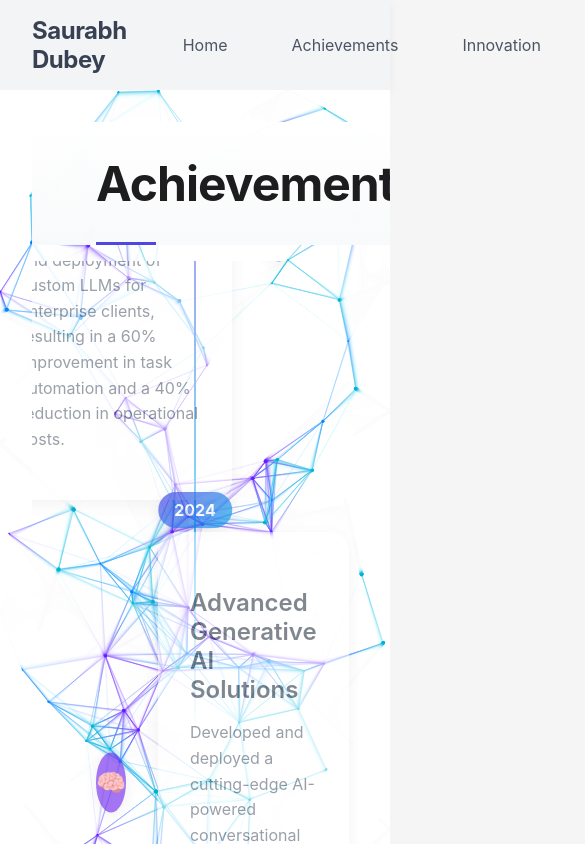
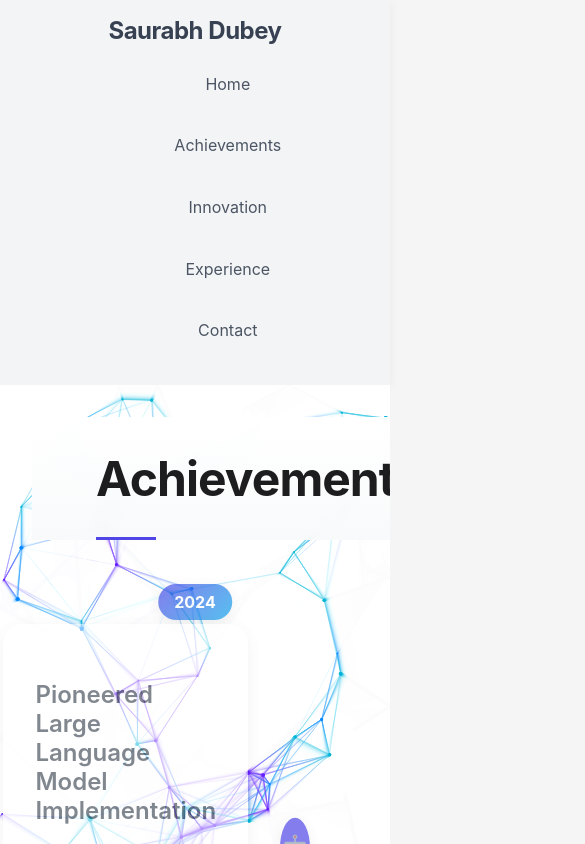
Before and after one commit to saurabhdsh/my-profile-website, a React (Create React App) app: page /#/achievements in a window 390 px wide. Shown: the top 844 px of the page, 585 px wide, since content can reach past the window. Built offline with nearby package versions, Linux system fonts and the light colour scheme.

Commit message:
Updated responsive layout and styling improvements

```diff
--- a/public/index.html
+++ b/public/index.html
@@ -3,7 +3,7 @@
   <head>
     <meta charset="utf-8" />
     <link rel="icon" href="data:,">
-    <meta name="viewport" content="width=device-width, initial-scale=1" />
+    <meta name="viewport" content="width=device-width, initial-scale=1.0, maximum-scale=1.0, user-scalable=no">
     <meta name="theme-color" content="#000000" />
     <meta
       name="description"
--- a/src/Navbar.js
+++ b/src/Navbar.js
@@ -1,6 +1,7 @@
 import React from 'react';
 import { Link } from 'react-router-dom';
 import styled from 'styled-components';
+import { breakpoints } from './styles/breakpoints';
 
 const Navbar = () => (
   <Nav>
@@ -23,6 +24,12 @@ const Nav = styled.nav`
   background-color: #F3F4F6;
   box-shadow: 0 2px 10px rgba(0, 0, 0, 0.05);
   backdrop-filter: blur(10px);
+  position: relative;
+
+  @media (max-width: ${breakpoints.tablet}) {
+    flex-direction: column;
+    padding: 1rem;
+  }
 `;
 
 const Logo = styled.div`
@@ -41,6 +48,14 @@ const Menu = styled.ul`
   list-style: none;
   display: flex;
   gap: 2rem;
+
+  @media (max-width: ${breakpoints.tablet}) {
+    flex-direction: column;
+    align-items: center;
+    gap: 1rem;
+    width: 100%;
+    margin-top: 1rem;
+  }
 `;
 
 const MenuItem = styled.li`
@@ -52,6 +67,13 @@ const MenuItem = styled.li`
     padding: 0.5rem 1rem;
     border-radius: 6px;
 
+    @media (max-width: ${breakpoints.tablet}) {
+      display: block;
+      width: 100%;
+      text-align: center;
+      padding: 0.8rem;
+    }
+
     &:hover {
       color: rgb(16, 185, 129);
       background: rgba(16, 185, 129, 0.1);
--- a/src/components/Achievements.js
+++ b/src/components/Achievements.js
@@ -1,5 +1,6 @@
 import React, { useState, useRef, useEffect } from 'react';
 import styled, { keyframes } from 'styled-components';
+import { breakpoints } from '../styles/breakpoints';
 
 const colors = {
   primary: '#2E2E2E',
@@ -365,45 +366,16 @@ const Title = styled.h1`
 `;
 
 const TimelineWrapper = styled.div`
-  max-width: 1200px;
-  margin: -1rem auto 0;
   padding: 2rem;
-  position: relative;
-  height: 85vh;
-  overflow-y: auto;
-  scroll-behavior: smooth;
-  z-index: 1;
-  margin-top: 1rem;
 
-  /* Custom scrollbar styling */
-  scrollbar-width: thin;
-  scrollbar-color: rgba(79, 70, 229, 0.3) transparent;
-
-  &::-webkit-scrollbar {
-    width: 6px;
-  }
-
-  &::-webkit-scrollbar-track {
-    background: transparent;
-  }
-
-  &::-webkit-scrollbar-thumb {
-    background-color: rgba(79, 70, 229, 0.3);
-    border-radius: 3px;
-
-    &:hover {
-      background-color: rgba(79, 70, 229, 0.5);
-    }
+  @media (max-width: ${breakpoints.tablet}) {
+    padding: 1rem;
   }
 
   &::before {
-    content: '';
-    position: absolute;
-    left: 50%;
-    transform: translateX(-50%);
-    width: 2px;
-    height: 100%;
-    background: linear-gradient(to bottom, transparent, #4F46E5, #0EA5E9, transparent);
+    @media (max-width: ${breakpoints.mobile}) {
+      left: 20px;
+    }
   }
 `;
 
@@ -434,6 +406,11 @@ const TimelineItem = styled.div`
   &:hover {
     opacity: 1;
     transform: scale(1.02);
+  }
+
+  @media (max-width: ${breakpoints.tablet}) {
+    flex-direction: column;
+    margin: 3rem 0;
   }
 `;
 
--- a/src/components/Contact.js
+++ b/src/components/Contact.js
@@ -1,5 +1,6 @@
 import React, { useState } from 'react';
 import styled, { keyframes } from 'styled-components';
+import { breakpoints } from '../styles/breakpoints';
 
 const colors = {
   primary: '#2E2E2E',
@@ -177,8 +178,12 @@ const ContactContainer = styled.div`
   justify-content: center;
   padding: 2rem 4rem;
 
-  @media (max-width: 968px) {
-    padding: 2rem;
+  @media (max-width: ${breakpoints.tablet}) {
+    padding: 1.5rem;
+  }
+
+  @media (max-width: ${breakpoints.mobile}) {
+    padding: 1rem;
   }
 `;
 
@@ -195,9 +200,12 @@ const InfoCardContainer = styled.div`
   display: grid;
   grid-template-columns: repeat(3, 1fr);
   gap: 2rem;
-  margin-bottom: 2rem;
 
-  @media (max-width: 768px) {
+  @media (max-width: ${breakpoints.tablet}) {
+    grid-template-columns: repeat(2, 1fr);
+  }
+
+  @media (max-width: ${breakpoints.mobile}) {
     grid-template-columns: 1fr;
   }
 `;
--- a/src/components/Experience.js
+++ b/src/components/Experience.js
@@ -1,5 +1,6 @@
 import React, { useRef, useEffect, useState, Suspense, useCallback } from 'react';
 import styled, { keyframes, css } from 'styled-components';
+import { breakpoints } from '../styles/breakpoints';
 
 // Colors
 const colors = {
@@ -205,8 +206,13 @@ const HighlightItem = styled.div`
 const TimelineContainer = styled.div`
   padding: 2rem 4rem;
   display: grid;
-  grid-template-columns: repeat(auto-fit, minmax(500px, 1fr));
+  grid-template-columns: repeat(auto-fit, minmax(300px, 1fr));
   gap: 2rem;
+
+  @media (max-width: ${breakpoints.tablet}) {
+    padding: 1rem;
+    grid-template-columns: 1fr;
+  }
 `;
 
 const CompanyCard = styled.div`
--- a/src/components/Hero.js
+++ b/src/components/Hero.js
@@ -1,5 +1,6 @@
 import React from 'react';
 import styled, { keyframes } from 'styled-components';
+import { breakpoints } from '../styles/breakpoints';
 
 // First, define all animations/keyframes
 const slideUp = keyframes`
@@ -66,10 +67,14 @@ const ContentWrapper = styled.div`
   position: relative;
   padding: 3rem;
 
-  @media (max-width: 968px) {
+  @media (max-width: ${breakpoints.laptop}) {
     flex-direction: column;
-    text-align: center;
+    gap: 3rem;
     padding: 2rem;
+  }
+
+  @media (max-width: ${breakpoints.mobile}) {
+    padding: 1rem;
   }
 `;
 
@@ -184,6 +189,14 @@ const Name = styled.h1`
   opacity: 0;
   animation: ${fadeIn} 0.8s ease-out forwards;
   animation-delay: 0.3s;
+
+  @media (max-width: ${breakpoints.tablet}) {
+    font-size: 3.5rem;
+  }
+
+  @media (max-width: ${breakpoints.mobile}) {
+    font-size: 2.8rem;
+  }
 `;
 
 const Title = styled.div`
@@ -274,12 +287,10 @@ const Stats = styled.div`
   display: flex;
   align-items: center;
   gap: 4rem;
-  margin-top: 2rem;
-  padding: 1rem 2rem;
 
-  @media (max-width: 968px) {
-    justify-content: center;
-    gap: 3rem;
+  @media (max-width: ${breakpoints.tablet}) {
+    flex-direction: column;
+    gap: 2rem;
   }
 `;
 
--- a/src/components/Innovation.js
+++ b/src/components/Innovation.js
@@ -1,5 +1,6 @@
 import React from 'react';
 import styled, { keyframes } from 'styled-components';
+import { breakpoints } from '../styles/breakpoints';
 
 const colors = {
   primary: '#2E2E2E',
@@ -154,6 +155,11 @@ const InnovationGrid = styled.div`
   display: grid;
   grid-template-columns: repeat(auto-fit, minmax(350px, 1fr));
   gap: 2rem;
+
+  @media (max-width: ${breakpoints.tablet}) {
+    padding: 1rem;
+    grid-template-columns: 1fr;
+  }
 `;
 
 const CategoryCard = styled.div`
@@ -164,6 +170,10 @@ const CategoryCard = styled.div`
   box-shadow: 0 4px 20px rgba(0, 0, 0, 0.1);
   animation: ${fadeInUp} 0.6s ease-out forwards;
   animation-delay: ${props => props.index * 0.2}s;
+
+  @media (max-width: ${breakpoints.mobile}) {
+    padding: 1rem;
+  }
 `;
 
 const CategoryTitle = styled.h3`
--- /dev/null
+++ b/src/styles/breakpoints.js
@@ -0,0 +1,6 @@
+export const breakpoints = {
+  mobile: '480px',
+  tablet: '768px',
+  laptop: '1024px',
+  desktop: '1200px'
+};
```
